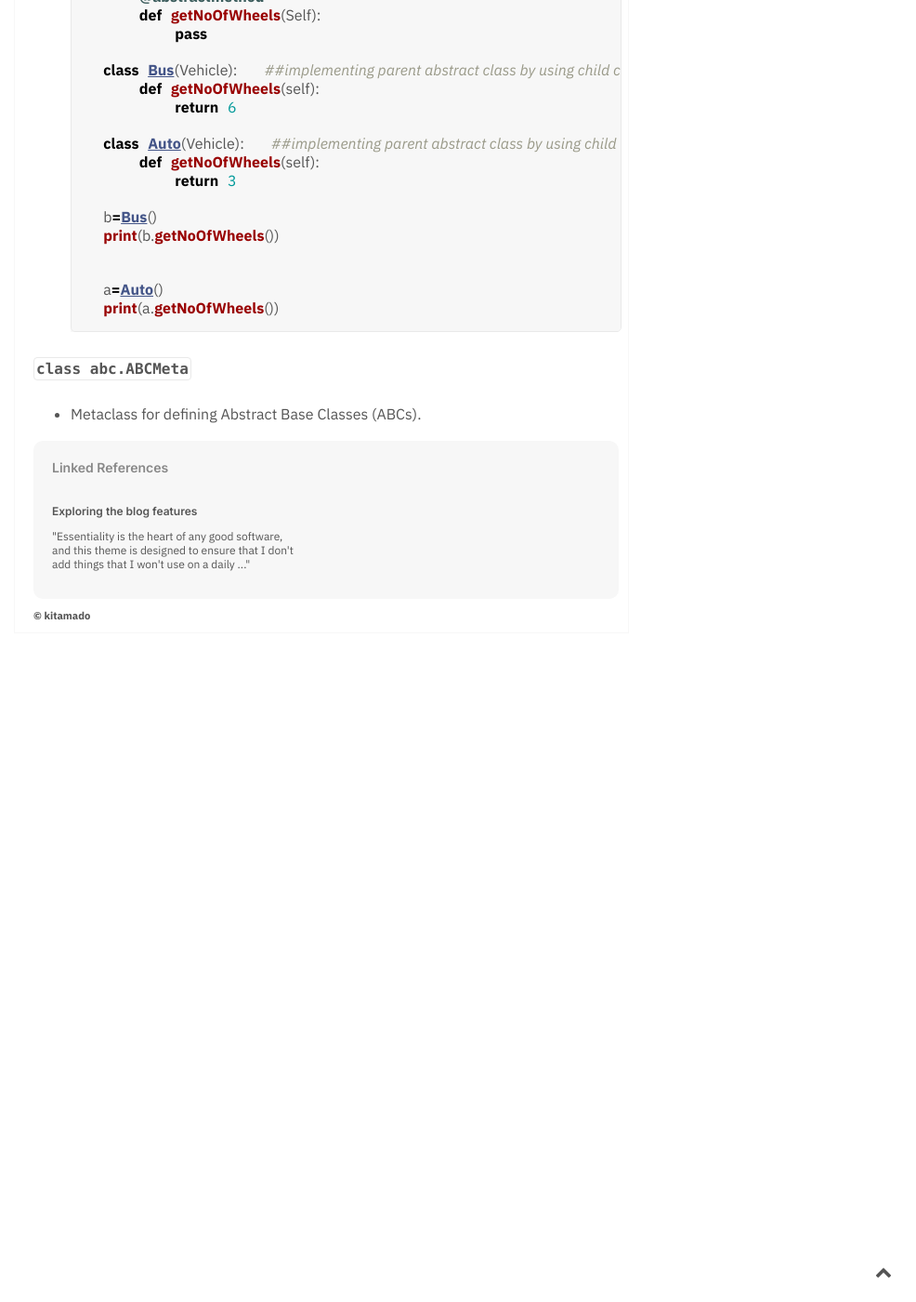
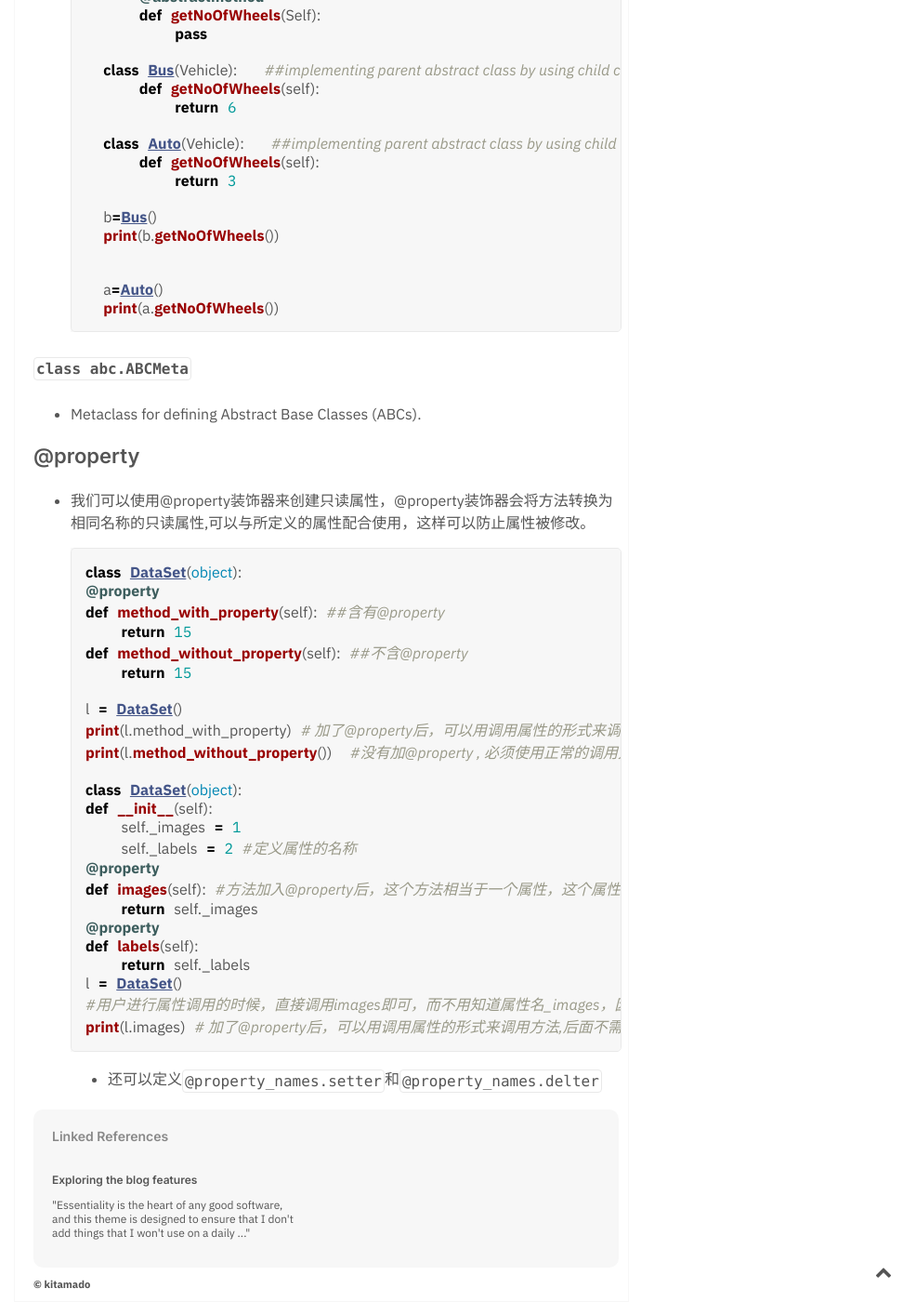
Before and after one commit to kitamado/kitamado.github.io, a Jekyll site: the page built from _notes/python-notes.md, in a window 1280 px wide and 1400 px high, scrolled down 1929 px. Shown: the whole window at 93% size, without its empty margins (294-1280 px from the left). Built offline with Jekyll 4.4.1, drawn with Linux system fonts in a browser that asks for light colours; before the commit the page ends 2610 px from its top, so only the background shows below that.

Commit message:
add @property notes

````diff
--- a/_notes/python-notes.md
+++ b/_notes/python-notes.md
@@ -77,3 +77,37 @@ tags: python
 
 ##### `class abc.ABCMeta`
 - Metaclass for defining Abstract Base Classes (ABCs).
+
+
+
+
+### @property
+  - 我们可以使用@property装饰器来创建只读属性，@property装饰器会将方法转换为相同名称的只读属性,可以与所定义的属性配合使用，这样可以防止属性被修改。
+    ```python
+    class DataSet(object):
+    @property
+    def method_with_property(self): ##含有@property
+        return 15
+    def method_without_property(self): ##不含@property
+        return 15
+
+    l = DataSet()
+    print(l.method_with_property) # 加了@property后，可以用调用属性的形式来调用方法,后面不需要加（）。
+    print(l.method_without_property())  #没有加@property , 必须使用正常的调用方法的形式，即在后面加()
+
+    class DataSet(object):
+    def __init__(self):
+        self._images = 1
+        self._labels = 2 #定义属性的名称
+    @property
+    def images(self): #方法加入@property后，这个方法相当于一个属性，这个属性可以让用户进行使用，而且用户有没办法随意修改。
+        return self._images
+    @property
+    def labels(self):
+        return self._labels
+    l = DataSet()
+    #用户进行属性调用的时候，直接调用images即可，而不用知道属性名_images，因此用户无法更改属性，从而保护了类的属性。
+    print(l.images) # 加了@property后，可以用调用属性的形式来调用方法,后面不需要加（）。
+    ```
+
+    - 还可以定义`@property_names.setter`和`@property_names.delter`
````
